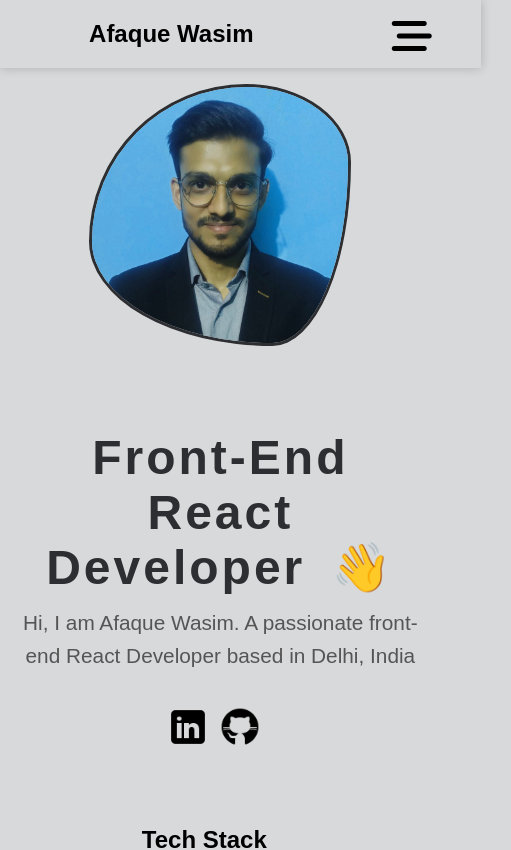
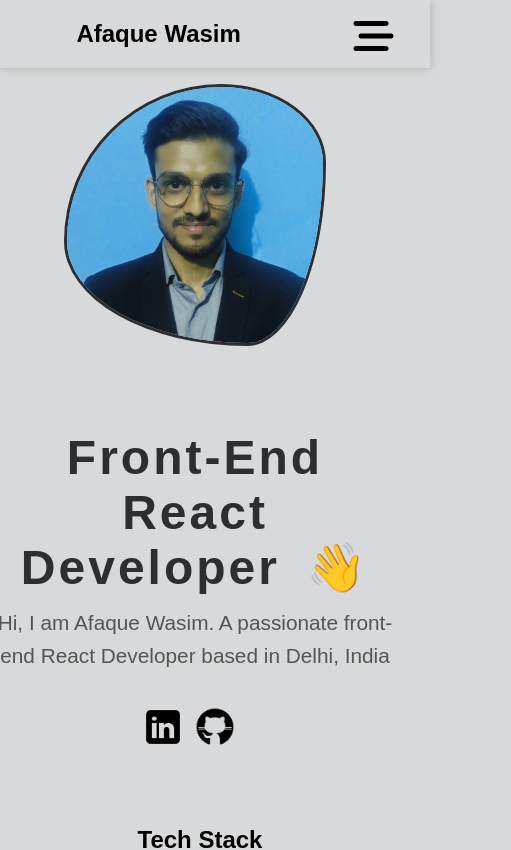
Before and after one commit to afaquewasim/AfaqueWasimPortfolio, a React (Create React App) app: page / in a window 390 px wide. Shown: the top 850 px of the page, 511 px wide, since content can reach past the window. Built offline with nearby package versions, Linux system fonts and the light colour scheme.

Commit message:
Update App.css

```diff
--- a/src/App.css
+++ b/src/App.css
@@ -26,7 +26,6 @@ html {
 
 @media (max-width: 550px) {
   body{
-    width: 113%;
     margin: 0 auto;
   }
 }
```
